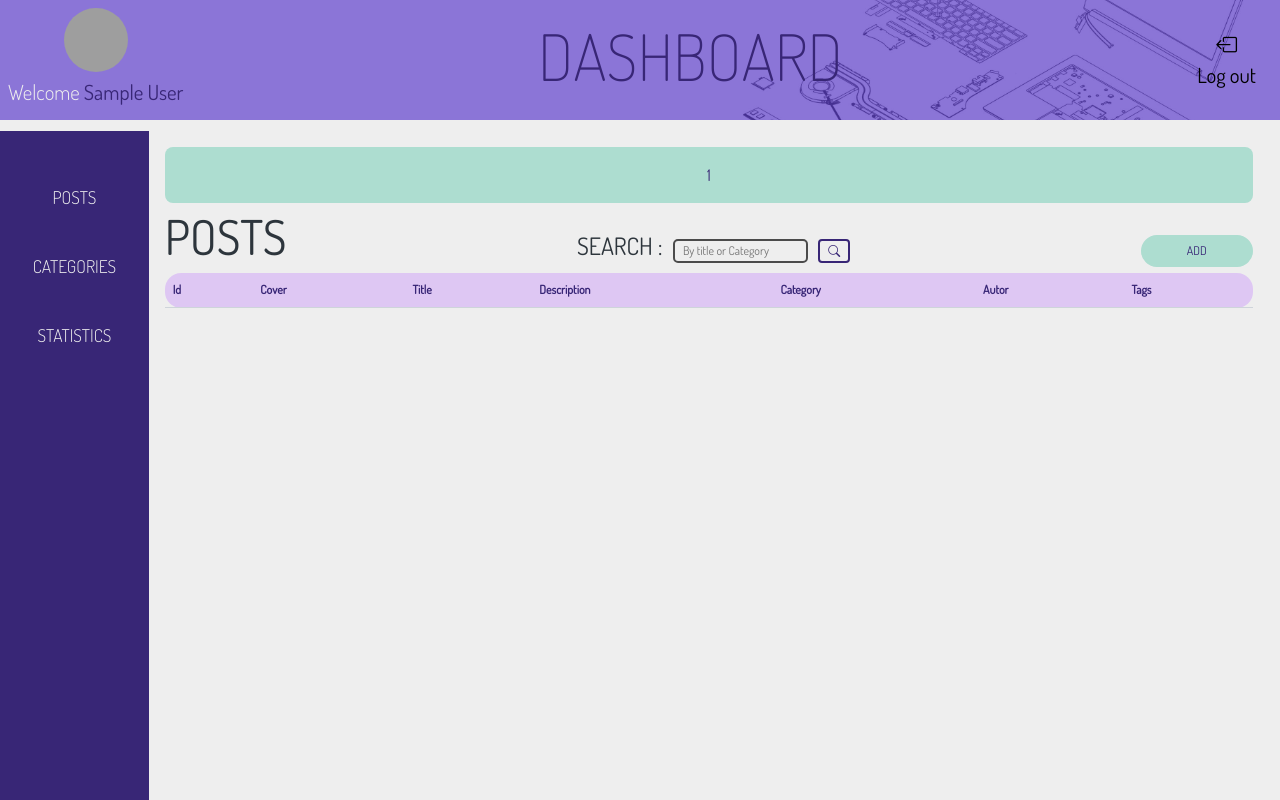
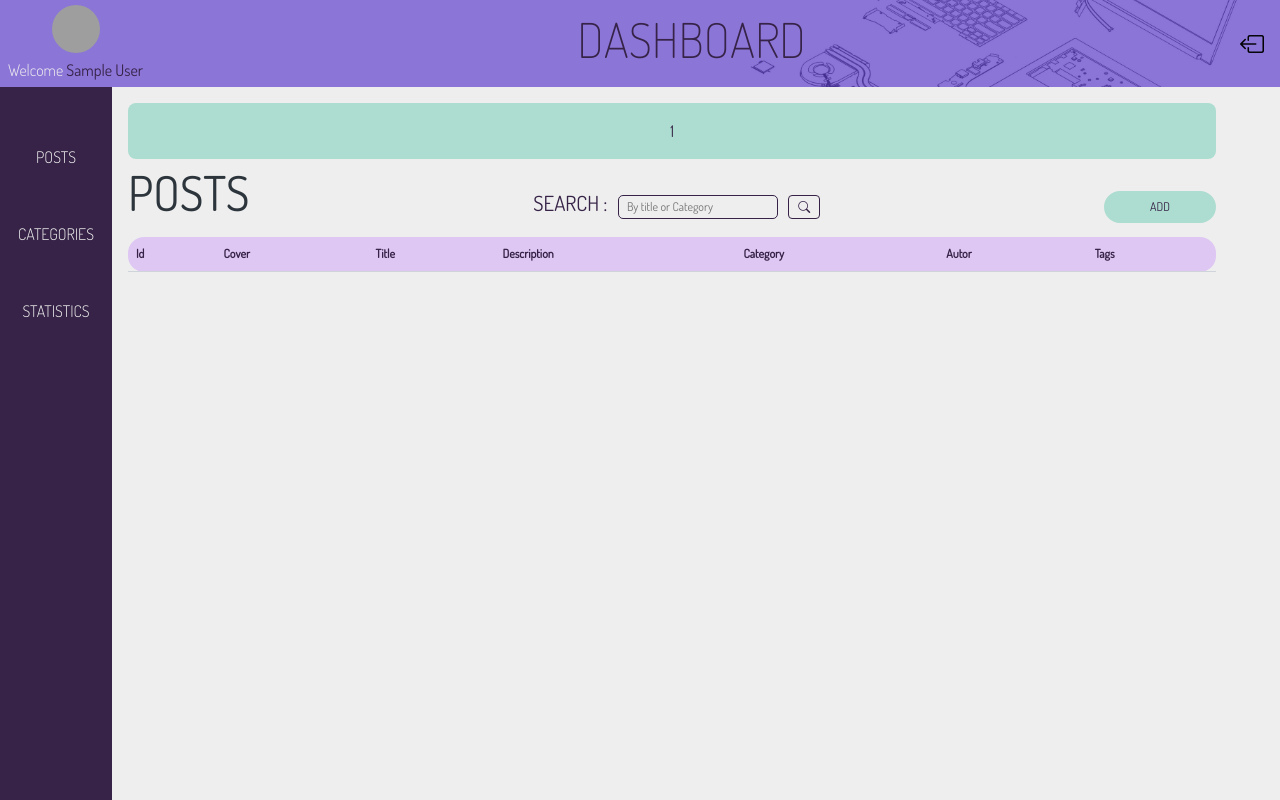
Before and after one commit to omaima222/CultureDevWEBSITE, a PHP site: page /view/dashboard.php in a window 1280 px wide. Run offline with PHP 8.4, Linux system fonts and the light colour scheme; the visitor is signed in with stand-in values (Sample User, id 1); data that the repository does not hold is empty; grey boxes are pictures that could not be loaded.

Commit message:
responsive + design retouches

```diff
--- a/assets/js/main.js
+++ b/assets/js/main.js
@@ -42,7 +42,7 @@ let contentError= document.getElementById("contentError");
 
 postForm.addEventListener('submit', (e)=>{
 
-  if(postTitle.value == ""){
+  if(postTitle.value == "" || postTitle.value == " "){
     e.preventDefault();
     TitleError.innerText= "This input is required";
   }else if(postTitle.value.length < 5){
@@ -50,7 +50,7 @@ postForm.addEventListener('submit', (e)=>{
     TitleError.innerText= "This title is too short";
   }
 
-  if(postTag.value == ""){
+  if(postTag.value == "" || postTag.value == " "){
     e.preventDefault();
     TagError.innerText= "This input is required";
   }else if(postTag.value[0] != "#"){
@@ -62,12 +62,12 @@ postForm.addEventListener('submit', (e)=>{
   }
 
 
-  if(postDesc.value == ""){
+  if(postDesc.value == "" || postDesc.value == " "){
     e.preventDefault();
     DescError.innerText= "This input is required";
   }
 
-  if(postContent.value == ""){
+  if(postContent.value == "" || postContent.value == " "){
     e.preventDefault();
     contentError.innerText= "This input is required";
   }
@@ -137,7 +137,6 @@ postForm.addEventListener('submit', (e)=>{
 
 tinymce.init({
   selector: 'textarea#postContent',
-  width: 700,
   height: 420,
   plugins:[
       'advlist', 'autolink', 'link', 'image', 'lists', 'charmap', 'prewiew', 'anchor', 'pagebreak',
--- a/assets/js/userValidate.js
+++ b/assets/js/userValidate.js
@@ -31,7 +31,6 @@ signupForm.addEventListener('submit', (e)=>{
         fnameError.innerText = "This input shoud not include space";
     }
 
-    // console.log(fnameError);
 
     if(lname.value == ""){
         e.preventDefault();
--- a/assets/sass/abstract/_variables.scss
+++ b/assets/sass/abstract/_variables.scss
@@ -1,4 +1,4 @@
 // _________colors_________//
-$main_color : #382676;
+$main_color : rgb(54, 35, 71);
 $secondary_color: #ADDDD0;
 $text_color : #EEEEEE;
--- a/assets/sass/base/_main.scss
+++ b/assets/sass/base/_main.scss
@@ -10,6 +10,5 @@
 
 body{
     display: flex;
-    justify-content: space-between;
     font-family: 'Dosis', sans-serif !important;
 }
--- a/assets/sass/main.css
+++ b/assets/sass/main.css
@@ -7,7 +7,6 @@
 
 body {
   display: flex;
-  justify-content: space-between;
   font-family: "Dosis", sans-serif !important;
 }
 
@@ -21,8 +20,7 @@ body {
   background-repeat: no-repeat;
   background-position: center;
   background-size: cover;
-  width: 100%;
-  padding: 0.5rem;
+  width: 100vw;
   display: flex;
   justify-content: space-between;
   align-items: center;
@@ -32,6 +30,7 @@ body {
   flex-direction: column;
   justify-content: center;
   align-items: center;
+  margin-left: 0.5rem;
 }
 .navBar_user img {
   border-radius: 50%;
@@ -39,23 +38,24 @@ body {
   -moz-border-radius: 50%;
   -ms-border-radius: 50%;
   -o-border-radius: 50%;
-  width: 4rem;
-  height: 4rem;
+  width: 3rem;
+  height: 3rem;
   margin-bottom: 0.5rem;
+  margin-top: 0.3rem;
 }
 .navBar_user h1 {
   color: #EEEEEE;
   font-weight: 300;
-  font-size: 1.3rem;
+  font-size: 1rem;
 }
 .navBar_user h1 span {
-  color: #382676;
+  color: rgb(54, 35, 71);
   font-weight: 400;
 }
 .navBar_title {
-  color: #382676;
+  color: rgb(54, 35, 71);
   font-weight: 200;
-  font-size: 4rem;
+  font-size: 3rem;
 }
 .navBar button {
   display: flex;
@@ -65,30 +65,48 @@ body {
   background: none;
   border: none;
   margin-right: 1rem;
-  font-size: 1.3rem;
 }
 
 .sideBar {
-  background-color: #382676;
+  background-color: rgb(54, 35, 71);
   color: #EEEEEE;
-  width: 9.3rem;
-  height: 41.8rem;
+  width: 7rem;
   padding: 0.5rem;
   text-align: center;
 }
 .sideBar h1 {
   font-weight: 300;
-  font-size: 1.1rem;
+  font-size: 1rem;
   margin-top: 3rem;
+  background: none;
+  border: 2px solid #ADDDD0;
+  border-radius: 1rem;
+  -webkit-border-radius: 1rem;
+  -moz-border-radius: 1rem;
+  -ms-border-radius: 1rem;
+  -o-border-radius: 1rem;
+  border: none;
+  padding: 0.3rem;
+}
+.sideBar h1:hover {
+  background-color: #ADDDD0;
+  color: rgb(54, 35, 71);
+  transition: 0.3s;
+  -webkit-transition: 0.3s;
+  -moz-transition: 0.3s;
+  -ms-transition: 0.3s;
+  -o-transition: 0.3s;
 }
 
 .content {
   display: flex;
+  height: 100vh;
 }
 .content .tableHead {
   display: flex;
   justify-content: space-between;
   align-items: baseline;
+  margin-bottom: 0.5rem;
 }
 .content .tableHead button {
   width: 7rem;
@@ -99,13 +117,13 @@ body {
   -ms-border-radius: 1rem;
   -o-border-radius: 1rem;
   border: 2px solid #ADDDD0;
-  color: #382676;
+  color: rgb(54, 35, 71);
   margin-top: 2rem;
   padding: 0.3rem;
 }
 .content .tableHead button:hover {
   background: none;
-  border: 2px solid #382676;
+  border: 2px solid rgb(54, 35, 71);
   transition: 0.3s;
   -webkit-transition: 0.3s;
   -moz-transition: 0.3s;
@@ -130,15 +148,16 @@ body {
   align-items: center;
 }
 .content .tableHead .searchBar label {
-  font-weight: 400;
-  font-size: 1.5rem;
+  font-size: 1.3rem;
   margin-right: 0.5rem;
+  color: rgb(54, 35, 71);
 }
 .content .tableHead .searchBar input {
   background: none;
   padding: 0.5rem;
   height: 1.5rem;
-  border: 2px solid rgb(75, 75, 75);
+  width: 10rem;
+  border: 0.12rem solid rgb(54, 35, 71);
   border-radius: 5px;
   -webkit-border-radius: 5px;
   -moz-border-radius: 5px;
@@ -157,7 +176,7 @@ body {
   -ms-border-radius: 4px;
   -o-border-radius: 4px;
   background: none;
-  border: 2px solid #382676;
+  border: 0.12rem solid rgb(54, 35, 71);
 }
 .content .postSection {
   margin: 1rem;
@@ -207,7 +226,7 @@ body {
 .content table {
   background-color: rgba(219, 190, 245, 0.8);
   border-radius: 1rem;
-  color: #382676;
+  color: rgb(54, 35, 71);
 }
 .content table .arow:hover {
   background-color: rgba(0, 0, 0, 0.116);
@@ -224,7 +243,7 @@ body {
 .saved {
   width: 85vw;
   background-color: #ADDDD0;
-  color: #382676;
+  color: rgb(54, 35, 71);
   font-size: 1rem;
   padding: 1rem;
   border-radius: 0.5rem;
--- a/assets/sass/main.scss
+++ b/assets/sass/main.scss
@@ -11,3 +11,4 @@
 @import 'pages/login';
 @import 'pages/signup';
 @import 'pages/allModals';
+@import 'pages/responsive';
--- a/assets/sass/pages/_dashboard.scss
+++ b/assets/sass/pages/_dashboard.scss
@@ -10,8 +10,7 @@
     background-repeat: no-repeat;
     background-position: center;
     background-size: cover;
-    width: 100%;
-    padding: 0.5rem;
+    width: 100vw;
     display: flex;
     justify-content: space-between;
     align-items: center;
@@ -20,20 +19,22 @@
         flex-direction: column;
         justify-content: center;
         align-items: center;
+        margin-left: 0.5rem;
       img{
        border-radius: 50%;
        -webkit-border-radius: 50%;
        -moz-border-radius: 50%;
        -ms-border-radius: 50%;
        -o-border-radius: 50%;
-       width: 4rem;
-       height: 4rem;
+       width: 3rem;
+       height: 3rem;
        margin-bottom: 0.5rem;
+       margin-top: 0.3rem;
       }
       h1{
         color: $text_color;
         font-weight: 300;
-        font-size: 1.3rem;
+        font-size: 1rem;
         span{
             color: $main_color;
             font-weight: 400;
@@ -43,7 +44,7 @@
     &_title{
         color: $main_color;
         font-weight: 200;
-        font-size: 4rem;
+        font-size: 3rem;
     }
     button{
         display: flex;
@@ -53,30 +54,44 @@
         background: none;
         border: none;
         margin-right: 1rem;
-        font-size: 1.3rem;
     }
 }
 
 .sideBar{
     background-color: $main_color;
     color: $text_color;
-    width: 9.3rem;
-    height: 41.8rem;
+    width: 7rem;
     padding: 0.5rem;
     text-align: center;
+
     h1{
         font-weight: 300;
-        font-size: 1.1rem;
+        font-size: 1rem;
         margin-top: 3rem;
+        @include borderr($secondary_color);
+        border: none;
+        padding: 0.3rem;
+        &:hover{
+            background-color: $secondary_color;
+            color: $main_color;
+            transition: 0.3s;
+            -webkit-transition: 0.3s;
+            -moz-transition: 0.3s;
+            -ms-transition: 0.3s;
+            -o-transition: 0.3s;
+}
     }
 }
 
 .content{
     display: flex;
+    height: 100vh;
+
     .tableHead{
         display: flex;
         justify-content: space-between;
         align-items: baseline;
+        margin-bottom: 0.5rem;
         button{
             width: 7rem;
             background-color: $secondary_color;
@@ -116,15 +131,16 @@
             display: flex;
             align-items: center;
             label{
-                font-weight: 400;
-                font-size: 1.5rem;
+                font-size: 1.3rem;
                 margin-right: 0.5rem;
+                color: $main_color;
             }
             input{
                 background: none;
                 padding: 0.5rem;
                 height: 1.5rem;
-                border: 2px solid rgb(75, 75, 75);
+                width: 10rem;
+                border: 0.12rem solid $main_color;
                 border-radius: 5px;
                 -webkit-border-radius: 5px;
                 -moz-border-radius: 5px;
@@ -143,7 +159,7 @@
                 -ms-border-radius: 4px;
                 -o-border-radius: 4px;
                 background: none;
-                border: 2px solid $main_color;
+                border: 0.12rem solid $main_color;
             }
         }
     }
@@ -207,7 +223,6 @@
                 -o-transition: 0.4s;
             }
         }
-
         tbody tr{
             border-top: 1.5px solid rgba(0, 0, 0, 0.116);
         }
--- a/assets/sass/pages/_login.scss
+++ b/assets/sass/pages/_login.scss
@@ -36,17 +36,18 @@
 }
 
 .loginForm{
-    position: absolute;
     top: 18%;
+    margin-top: 2rem;
+
 }
 
 .error{
     background-color: #f0abab;
     padding: 0.5rem;
-    border-radius: 3px;
     text-align: center;
-    -webkit-border-radius: 3px;
-    -moz-border-radius: 3px;
-    -ms-border-radius: 3px;
-    -o-border-radius: 3px;
+    border-radius: 0.3rem;
+    -webkit-border-radius: 0.3rem;
+    -moz-border-radius: 0.3rem;
+    -ms-border-radius: 0.3rem;
+    -o-border-radius: 0.3rem;
 }
--- /dev/null
+++ b/assets/sass/pages/_responsive.scss
@@ -0,0 +1,34 @@
+
+
+
+@media only screen and (max-width: 700px){
+
+    .tableHead{
+        flex-direction: column;
+        justify-content: center;
+        text-align: center;
+    }
+
+    .navBar_title{
+            display: none;
+    }
+
+    .postform{
+        .separate{
+             flex-direction: column;
+        }
+        .formBody div div section{
+            width: 10rem;
+        }
+    }
+
+    .logBody{
+        flex-direction: column;
+        h1{
+            margin-top: 2rem;
+            font-size: 1.5rem;
+        }
+    }
+
+
+}
--- a/assets/sass/pages/_signup.scss
+++ b/assets/sass/pages/_signup.scss
@@ -8,6 +8,7 @@
    background-size: cover;
    padding:  0rem 3rem 0rem 3rem;
    align-items:baseline;
+   justify-content: space-between;
    form{
     width: 25rem;
     section{
@@ -62,13 +63,14 @@
     }
     input{
       @include borderr($text_color);
+      border: none;
       height: 2rem;
-      color: $text_color;
       padding: 0.5rem;
+      background-color: white;
+      color: $main_color;
     }
     .pfp{
-      padding: 0rem;
-      height: 1.5rem;
+      padding-bottom: 1.7rem;
     }
 }
 .logSubmit{
--- a/controller/Posts_controller.php
+++ b/controller/Posts_controller.php
@@ -52,13 +52,13 @@
       $post = new Posts();
       $post->setId($_GET['postId']);
       $post->setautor($_SESSION['Admin']);
-      $post->setcategory($_POST['category_id']);
-      $post->setdescription($_POST['description']);
-      $post->setcover($_FILES['cover']['tmp_name']);
-      $post->setcoverName($_FILES['cover']['name']);
-      $post->setcontent($_POST['content']);
-      $post->settitle($_POST['title']);
-      $post->settag($_POST['tag']);
+      $post->setcategory($_POST['category_id'][0]);
+      $post->setdescription($_POST['description'][0]);
+      $post->setcover($_FILES['cover']['tmp_name'][0]);
+      $post->setcoverName($_FILES['cover']['name'][0]);
+      $post->setcontent($_POST['content'][0]);
+      $post->settitle($_POST['title'][0]);
+      $post->settag($_POST['tag'][0]);
       $post->updatepost();
       $_SESSION['post']="Post is succefuly updated";
       header('Location: ../view/dashboard.php');
--- a/view/dashboard.php
+++ b/view/dashboard.php
@@ -35,7 +35,7 @@
       </section>
       <h1  class="navBar_title">DASHBOARD</h1>
       <form action="" method="POST">
-      <button type="submit" name="logout"><i class="bi bi-box-arrow-left fa-x3"></i>Log out</button>
+      <button type="submit" name="logout"><i class="bi bi-box-arrow-left fa-2x"></i></button>
       </form>
    </div>
    <section class="content">
@@ -62,6 +62,7 @@
                 </div>
                 <button class="addButton" onclick="window.location='formPost.php'">ADD</button>
             </section>
+            <div class="table-responsive rounded-3">
                 <table class="table ">
                         <thead>
                             <tr>
@@ -96,6 +97,7 @@
                             <?php }?>
                         </tbody>
                 </table>
+            </div>
         </section>
         <section class="categorySection" id="categorySection" style="display: none;">
             <section>
--- a/view/formCategory.php
+++ b/view/formCategory.php
@@ -23,7 +23,7 @@
     <title>Document</title>
 </head>
 <body class="allmodals">
-    <form calss="forms" action="" method="POST" >
+    <form style="width: 25rem;" calss="forms" method="POST" >
         <?php
           if(isset($_GET['categoryId'])){
              $Onecategory = new Categories_controller();
@@ -39,7 +39,7 @@
         <div class="formBody">
             <section>
                 <label for="category">Category name</label>
-                <input type="text" name="category" value="<?= $name?>">
+                <input type="text" name="category" value="<?= $name?>" required>
             </section>
         </div>
         <div class="formFooter">
```
Also changed, not shown: other parts of assets/sass/main.css (+69 -28 lines), assets/sass/pages/_allModals.scss (+23 -7 lines), view/formPost.php (+7 -10 lines), assets/covers/576999.png (added), assets/covers/662162.png (added), view/login.php (indentation only). Lines whose indentation alone changed are shown as unchanged.
